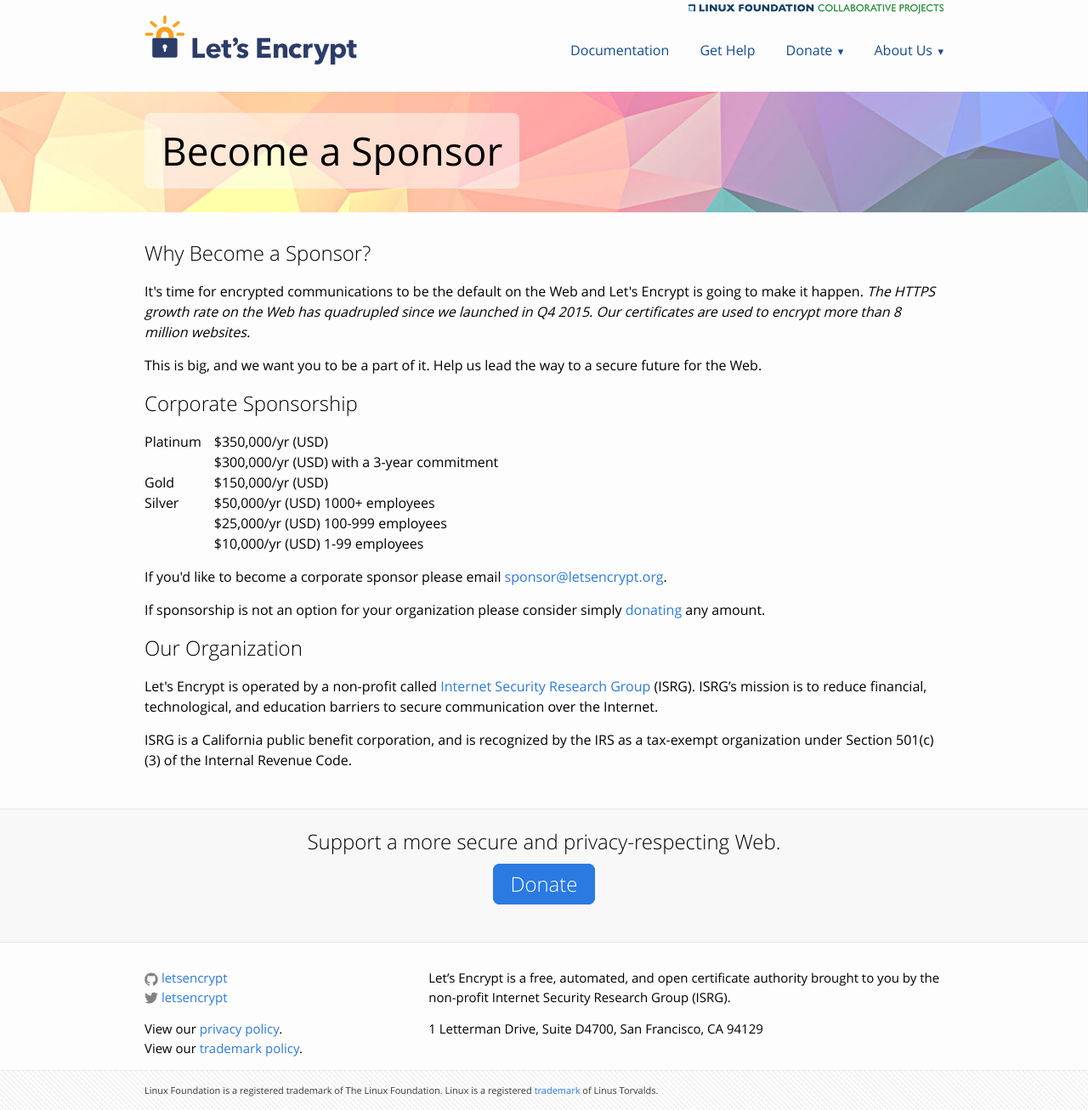
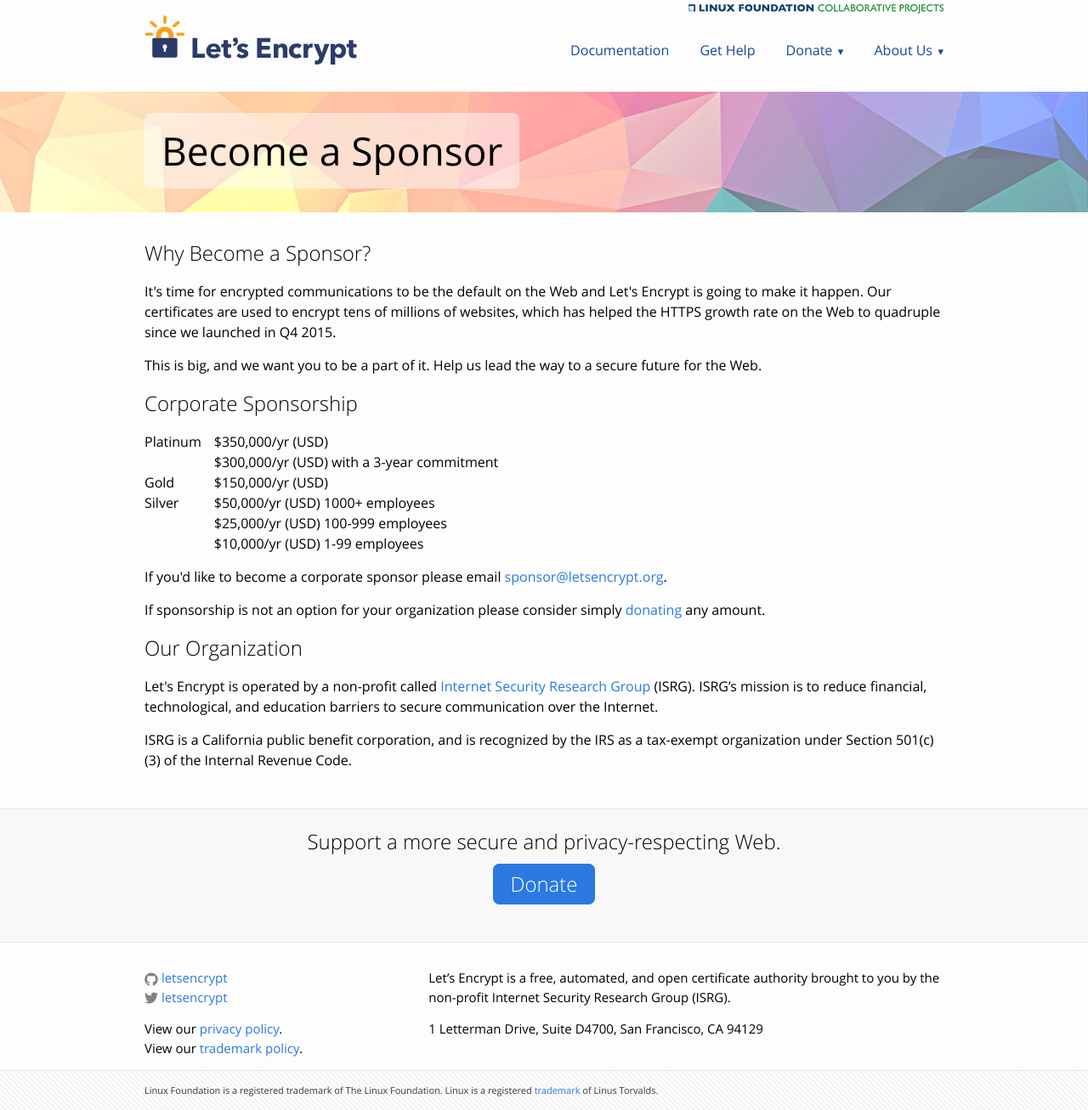
Before and after one commit to snowman1120/website, a Jekyll site: the page built from become-a-sponsor.html, in a window 1280 px wide. Shown: the whole page at 85% size. Built offline with Jekyll 4.4.1, drawn with Linux system fonts in a browser that asks for light colours.

Commit message:
Update # of websites encrypted.

```diff
--- a/become-a-sponsor.html
+++ b/become-a-sponsor.html
@@ -7,7 +7,7 @@ top_graphic: 4
 
 <h2>Why Become a Sponsor?</h2>
 
-<p>It's time for encrypted communications to be the default on the Web and Let's Encrypt is going to make it happen. <em>The HTTPS growth rate on the Web has quadrupled since we launched in Q4 2015. Our certificates are used to encrypt more than 8 million websites.</em></p>
+<p>It's time for encrypted communications to be the default on the Web and Let's Encrypt is going to make it happen. Our certificates are used to encrypt tens of millions of websites, which has helped the HTTPS growth rate on the Web to quadruple since we launched in Q4 2015.</p>
 
 <p>This is big, and we want you to be a part of it. Help us lead the way to a secure future for the Web.</p>
 
```
